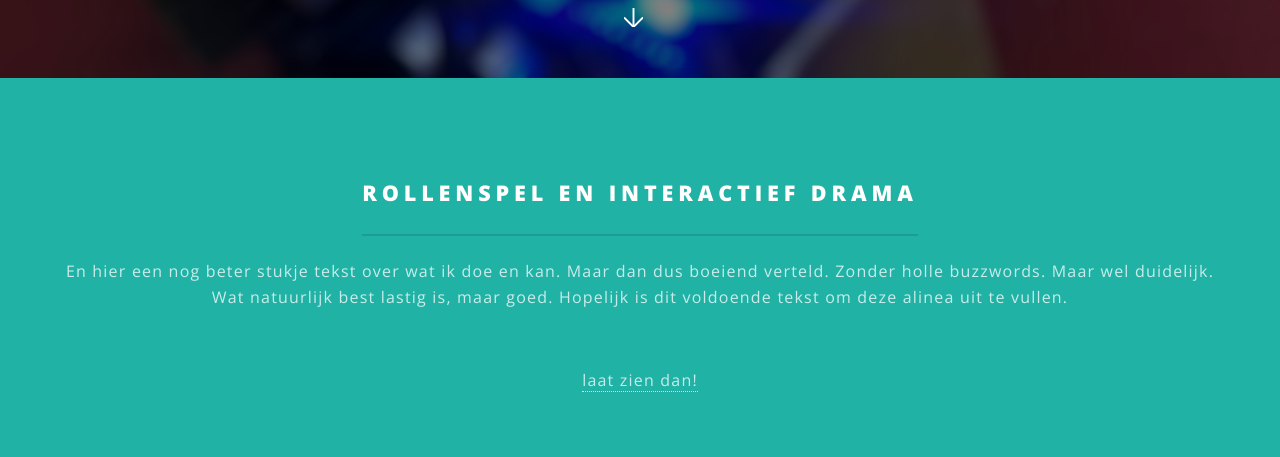
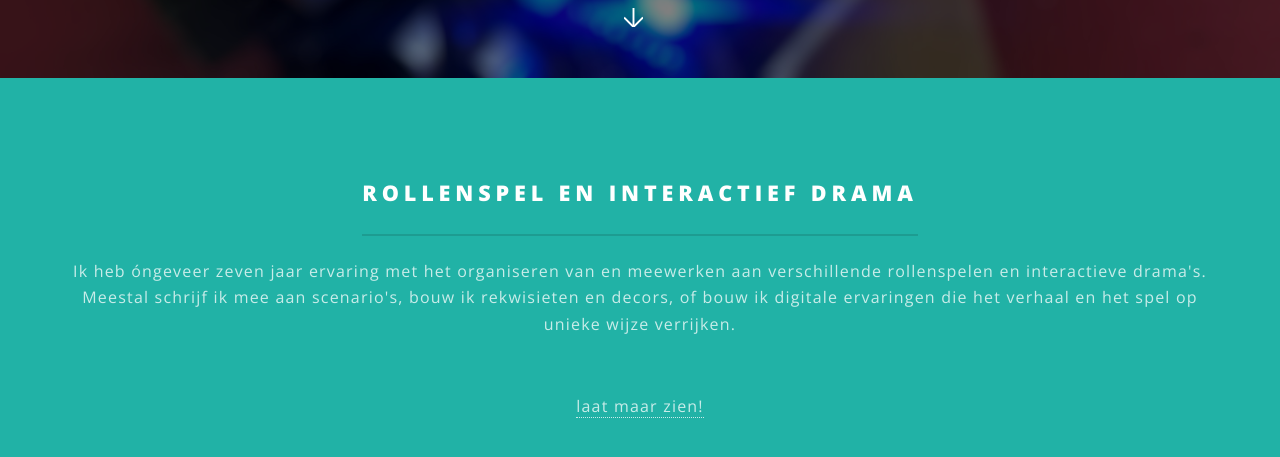
Before and after one commit to BasPaap/baspaap.github.io, a Jekyll site: the page built from index.html, in a window 1280 px wide and 900 px high, scrolled down 822 px, cut to the strip 0-469 px from the top of the window. Shown: the top 457 px of the strip. Built offline with Jekyll 4.4.1, drawn with Linux system fonts in a browser that asks for light colours.

Commit message:
Change "rollenspel en interactief drama" text

```diff
--- a/index.html
+++ b/index.html
@@ -15,11 +15,11 @@ layout: landing
     <div class="inner">
         <header class="major">
             <h2>Rollenspel en interactief drama</h2>
-            <p>En hier een nog beter stukje tekst over wat ik doe en kan. Maar dan dus boeiend verteld. Zonder holle buzzwords. Maar wel duidelijk. Wat natuurlijk best lastig is, maar goed. Hopelijk is dit voldoende tekst om deze alinea uit te vullen.</p>
+            <p>Ik heb óngeveer zeven jaar ervaring met het organiseren van en meewerken aan verschillende rollenspelen en interactieve drama's. Meestal schrijf ik mee aan scenario's, bouw ik rekwisieten en decors, of bouw ik digitale ervaringen die het verhaal en het spel op unieke wijze verrijken.</p>
         </header>
     </div>
 
-    <a href="#larps" class="more scrolly">laat zien dan!</a>
+    <a href="#larps" class="more scrolly">laat maar zien!</a>
 </section>
 
 <!-- LARPS -->
```
